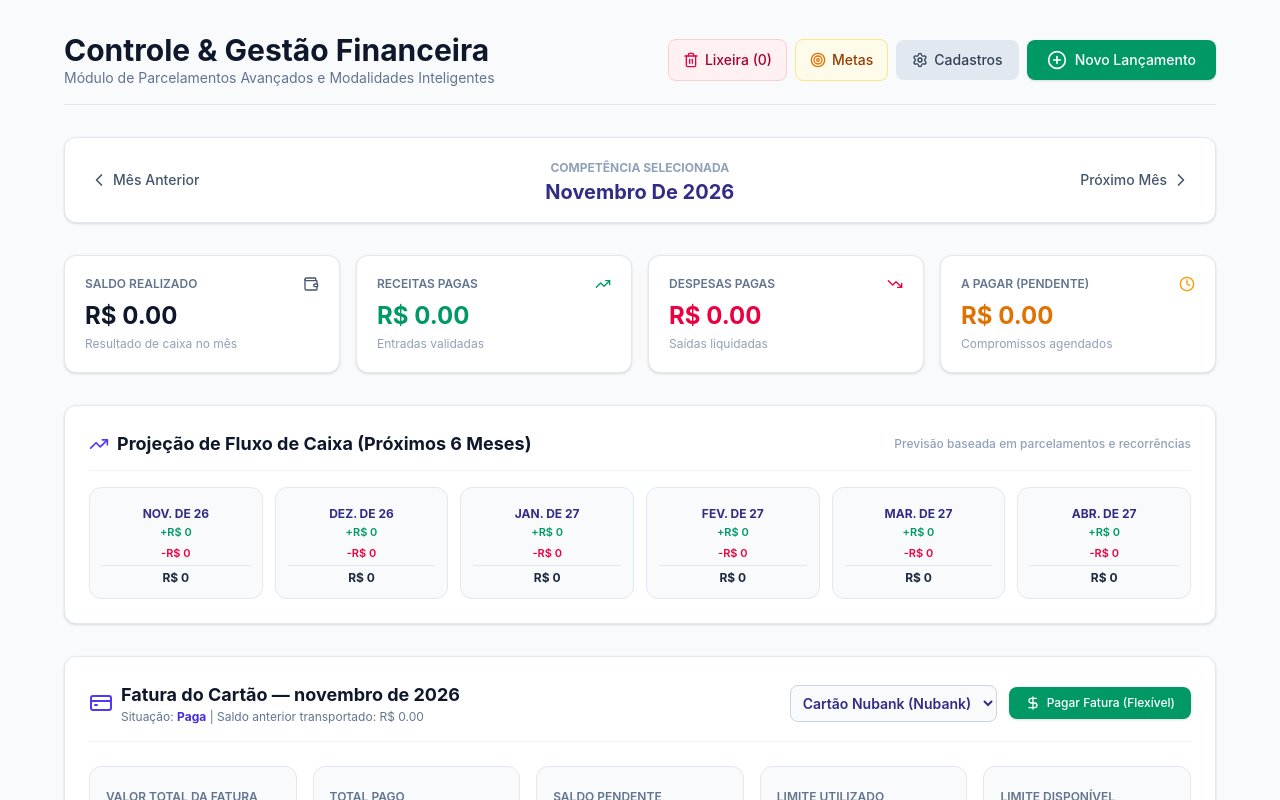
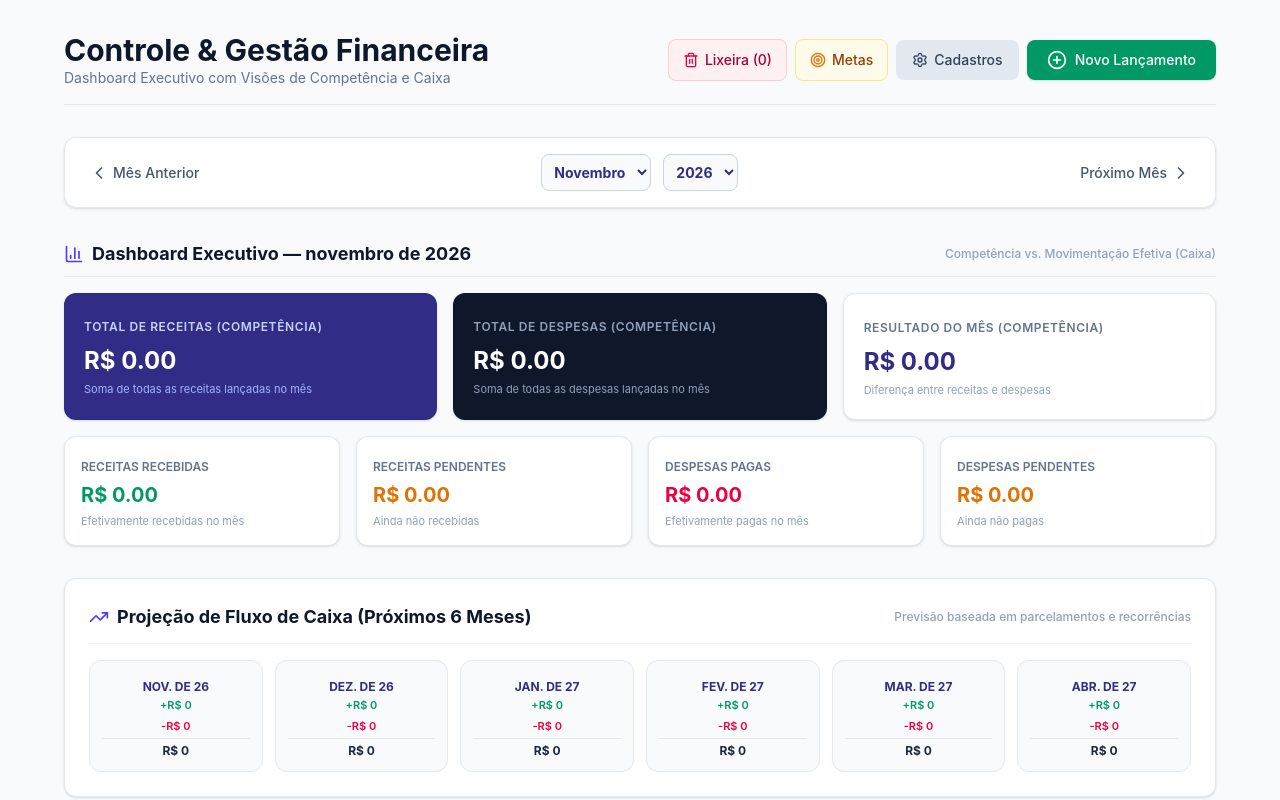
Before and after one commit to fernandesjunior1989-ctrl/Controle-e-Gestao-Financeira, a React (Vite) app: page / in a window 1280 px wide. Shown: the top 800 px of the page. Built offline with nearby package versions, Linux system fonts and the light colour scheme.

Commit message:
Implementa dashboard executivo com totalizadores por competencia e regime de caixa

```diff
--- a/src/App.tsx
+++ b/src/App.tsx
@@ -1,7 +1,7 @@
 import { useState, useEffect } from 'react';
 import {
-  Wallet, TrendingUp, TrendingDown, PlusCircle, Trash2, X, Save,
-  AlertTriangle, Filter, CheckCircle2, Clock, Building2, CreditCard, Settings, Repeat, Layers, ChevronLeft, ChevronRight, Target, TrendingUp as TrendUp, Download, Trash, RotateCcw, CheckSquare, Square, Edit3, DollarSign, ArrowRightLeft
+  Wallet, PlusCircle, Trash2, X, Save,
+  AlertTriangle, Filter, CheckCircle2, Clock, Building2, CreditCard, Settings, Repeat, Layers, ChevronLeft, ChevronRight, Target, TrendingUp as TrendUp, Download, Trash, RotateCcw, CheckSquare, Square, Edit3, DollarSign, ArrowRightLeft, BarChart3
 } from 'lucide-react';
 
 interface CreditCardAccount {
@@ -202,6 +202,16 @@ export default function App() {
     setCurrentDate(new Date(currentDate.getFullYear(), currentDate.getMonth() + 1, 1));
   };
 
+  const handleYearChange = (e: React.ChangeEvent<HTMLSelectElement>) => {
+    const newYear = parseInt(e.target.value);
+    setCurrentDate(new Date(newYear, currentDate.getMonth(), 1));
+  };
+
+  const handleMonthChange = (e: React.ChangeEvent<HTMLSelectElement>) => {
+    const newMonth = parseInt(e.target.value);
+    setCurrentDate(new Date(currentDate.getFullYear(), newMonth, 1));
+  };
+
   const currentYear = currentDate.getFullYear();
   const currentMonth = currentDate.getMonth();
   const monthKey = `${currentYear}-${String(currentMonth + 1).padStart(2, '0')}`;
@@ -215,17 +225,30 @@ export default function App() {
     return targetDate.getFullYear() === currentYear && targetDate.getMonth() === currentMonth;
   });
 
-  const incomeRealized = monthTransactions
+  // TOTALIZADORES DO DASHBOARD (REGRA 11)
+  const totalReceitasCompetencia = monthTransactions
+    .filter(t => t.type === 'income')
+    .reduce((acc, t) => acc + t.amount, 0);
+
+  const totalDespesasCompetencia = monthTransactions
+    .filter(t => t.type === 'expense')
+    .reduce((acc, t) => acc + t.amount, 0);
+
+  const resultadoMesCompetencia = totalReceitasCompetencia - totalDespesasCompetencia;
+
+  const receitasRecebidas = monthTransactions
     .filter(t => t.type === 'income' && t.status === 'paid')
     .reduce((acc, t) => acc + t.amount, 0);
 
-  const expenseRealized = monthTransactions
+  const receitasPendentes = monthTransactions
+    .filter(t => t.type === 'income' && t.status === 'pending')
+    .reduce((acc, t) => acc + t.amount, 0);
+
+  const despesasPagas = monthTransactions
     .filter(t => t.type === 'expense' && t.status === 'paid')
     .reduce((acc, t) => acc + t.amount, 0);
 
-  const totalRealized = incomeRealized - expenseRealized;
-
-  const totalPendingExpense = monthTransactions
+  const despesasPendentes = monthTransactions
     .filter(t => t.type === 'expense' && t.status === 'pending')
     .reduce((acc, t) => acc + t.amount, 0);
 
@@ -386,7 +409,6 @@ export default function App() {
     return targetDueDate.toISOString().split('T')[0];
   };
 
-  // ADIÇÃO DE LANÇAMENTO COM SUPORTE ÀS DUAS MODALIDADES DE PARCELAMENTO (REGRA 10)
   const handleAddTransaction = (e: React.FormEvent) => {
     e.preventDefault();
     if (!description || !amount) return;
@@ -404,7 +426,6 @@ export default function App() {
       const totalParts = parseInt(installmentsCount);
 
       if (installmentModeType === 'divide') {
-        // Modalidade 1: Divide o valor total pelas parcelas (ajustando centavos na última parcela)
         const exactPartVal = baseAmount / totalParts;
         let accumulated = 0;
 
@@ -443,7 +464,6 @@ export default function App() {
           newTransactionsList.unshift(installmentTransaction);
         }
       } else {
-        // Modalidade 2: Repete o valor informado em cada parcela
         for (let i = 1; i <= totalParts; i++) {
           let dueDate = purchaseDate;
           if (selectedCard) {
@@ -726,7 +746,7 @@ export default function App() {
         <header className="flex flex-col sm:flex-row justify-between sm:items-center gap-4 border-b pb-4 border-slate-200">
           <div>
             <h1 className="text-2xl md:text-3xl font-bold text-slate-900">Controle & Gestão Financeira</h1>
-            <p className="text-sm text-slate-500">Módulo de Parcelamentos Avançados e Modalidades Inteligentes</p>
+            <p className="text-sm text-slate-500">Dashboard Executivo com Visões de Competência e Caixa</p>
           </div>
           <div className="flex flex-wrap items-center gap-2">
             <button
@@ -760,8 +780,8 @@ export default function App() {
           </div>
         </header>
 
-        {/* Competência */}
-        <div className="bg-white p-4 rounded-xl border border-slate-200 shadow-sm flex items-center justify-between">
+        {/* Competência & Filtro de Mês/Ano (Regra 11) */}
+        <div className="bg-white p-4 rounded-xl border border-slate-200 shadow-sm flex flex-col sm:flex-row items-center justify-between gap-4">
           <button
             onClick={handlePrevMonth}
             className="flex items-center gap-1 text-slate-600 hover:text-slate-900 p-2 rounded-lg hover:bg-slate-100 transition cursor-pointer font-medium text-sm"
@@ -770,9 +790,28 @@ export default function App() {
             <span>Mês Anterior</span>
           </button>
 
-          <div className="text-center">
-            <span className="text-xs uppercase font-bold text-slate-400">Competência Selecionada</span>
-            <h2 className="text-xl font-bold text-indigo-900 capitalize">{monthName}</h2>
+          <div className="flex items-center gap-3">
+            <select
+              value={currentMonth}
+              onChange={handleMonthChange}
+              className="border border-slate-300 rounded-lg text-sm p-2 bg-slate-50 font-bold text-indigo-900 capitalize cursor-pointer"
+            >
+              {Array.from({ length: 12 }, (_, i) => {
+                const d = new Date(2026, i, 1);
+                const name = d.toLocaleString('pt-BR', { month: 'long' });
+                return <option key={i} value={i}>{name}</option>;
+              })}
+            </select>
+
+            <select
+              value={currentYear}
+              onChange={handleYearChange}
+              className="border border-slate-300 rounded-lg text-sm p-2 bg-slate-50 font-bold text-indigo-900 cursor-pointer"
+            >
+              {[2024, 2025, 2026, 2027, 2028, 2029, 2030].map(y => (
+                <option key={y} value={y}>{y}</option>
+              ))}
+            </select>
           </div>
 
           <button
@@ -784,50 +823,64 @@ export default function App() {
           </button>
         </div>
 
-        {/* Resumo */}
-        <section className="grid grid-cols-1 md:grid-cols-4 gap-4">
-          <div className="bg-white p-5 rounded-xl border border-slate-200 shadow-sm">
-            <div className="flex justify-between items-center text-slate-500 text-xs font-semibold uppercase">
-              <span>Saldo Realizado</span>
-              <Wallet className="w-4 h-4 text-slate-600" />
-            </div>
-            <h2 className={`text-2xl font-bold mt-2 ${totalRealized >= 0 ? 'text-slate-900' : 'text-rose-600'}`}>
-              R$ {totalRealized.toFixed(2)}
-            </h2>
-            <p className="text-xs text-slate-400 mt-1">Resultado de caixa no mês</p>
+        {/* DASHBOARD – TOTALIZADORES MENSAIS POR COMPETÊNCIA (REGRA 11) */}
+        <section className="space-y-4">
+          <div className="flex items-center justify-between border-b border-slate-200 pb-2">
+            <h3 className="text-lg font-bold text-slate-900 flex items-center gap-2">
+              <BarChart3 className="w-5 h-5 text-indigo-600" />
+              Dashboard Executivo — {monthName}
+            </h3>
+            <span className="text-xs text-slate-400 font-medium">Competência vs. Movimentação Efetiva (Caixa)</span>
           </div>
 
-          <div className="bg-white p-5 rounded-xl border border-slate-200 shadow-sm">
-            <div className="flex justify-between items-center text-slate-500 text-xs font-semibold uppercase">
-              <span>Receitas Pagas</span>
-              <TrendingUp className="w-4 h-4 text-emerald-600" />
-            </div>
-            <h2 className="text-2xl font-bold text-emerald-600 mt-2">
-              R$ {incomeRealized.toFixed(2)}
-            </h2>
-            <p className="text-xs text-slate-400 mt-1">Entradas validadas</p>
+          {/* Visão de Competência (Planejamento) */}
+          <div className="grid grid-cols-1 md:grid-cols-3 gap-4">
+            <div className="bg-indigo-900 text-white p-5 rounded-xl shadow-sm">
+              <span className="text-xs uppercase font-semibold text-indigo-200 tracking-wider">Total de Receitas (Competência)</span>
+              <h2 className="text-2xl font-bold mt-2">R$ {totalReceitasCompetencia.toFixed(2)}</h2>
+              <p className="text-[11px] text-indigo-300 mt-1">Soma de todas as receitas lançadas no mês</p>
+            </div>
+
+            <div className="bg-slate-900 text-white p-5 rounded-xl shadow-sm">
+              <span className="text-xs uppercase font-semibold text-slate-400 tracking-wider">Total de Despesas (Competência)</span>
+              <h2 className="text-2xl font-bold mt-2">R$ {totalDespesasCompetencia.toFixed(2)}</h2>
+              <p className="text-[11px] text-slate-400 mt-1">Soma de todas as despesas lançadas no mês</p>
+            </div>
+
+            <div className="bg-white p-5 rounded-xl border border-slate-200 shadow-sm">
+              <span className="text-xs uppercase font-semibold text-slate-500 tracking-wider">Resultado do Mês (Competência)</span>
+              <h2 className={`text-2xl font-bold mt-2 ${resultadoMesCompetencia >= 0 ? 'text-indigo-900' : 'text-rose-600'}`}>
+                R$ {resultadoMesCompetencia.toFixed(2)}
+              </h2>
+              <p className="text-[11px] text-slate-400 mt-1">Diferença entre receitas e despesas</p>
+            </div>
           </div>
 
-          <div className="bg-white p-5 rounded-xl border border-slate-200 shadow-sm">
-            <div className="flex justify-between items-center text-slate-500 text-xs font-semibold uppercase">
-              <span>Despesas Pagas</span>
-              <TrendingDown className="w-4 h-4 text-rose-600" />
-            </div>
-            <h2 className="text-2xl font-bold text-rose-600 mt-2">
-              R$ {expenseRealized.toFixed(2)}
-            </h2>
-            <p className="text-xs text-slate-400 mt-1">Saídas liquidadas</p>
-          </div>
-
-          <div className="bg-white p-5 rounded-xl border border-slate-200 shadow-sm">
-            <div className="flex justify-between items-center text-slate-500 text-xs font-semibold uppercase">
-              <span>A Pagar (Pendente)</span>
-              <Clock className="w-4 h-4 text-amber-500" />
-            </div>
-            <h2 className="text-2xl font-bold text-amber-600 mt-2">
-              R$ {totalPendingExpense.toFixed(2)}
-            </h2>
-            <p className="text-xs text-slate-400 mt-1">Compromissos agendados</p>
+          {/* Visão de Caixa / Movimentação Efetiva */}
+          <div className="grid grid-cols-1 sm:grid-cols-2 md:grid-cols-4 gap-4">
+            <div className="bg-white p-4 rounded-xl border border-slate-200 shadow-sm">
+              <span className="text-xs font-semibold uppercase text-slate-500">Receitas Recebidas</span>
+              <h2 className="text-xl font-bold text-emerald-600 mt-1">R$ {receitasRecebidas.toFixed(2)}</h2>
+              <p className="text-[11px] text-slate-400 mt-1">Efetivamente recebidas no mês</p>
+            </div>
+
+            <div className="bg-white p-4 rounded-xl border border-slate-200 shadow-sm">
+              <span className="text-xs font-semibold uppercase text-slate-500">Receitas Pendentes</span>
+              <h2 className="text-xl font-bold text-amber-600 mt-1">R$ {receitasPendentes.toFixed(2)}</h2>
+              <p className="text-[11px] text-slate-400 mt-1">Ainda não recebidas</p>
+            </div>
+
+            <div className="bg-white p-4 rounded-xl border border-slate-200 shadow-sm">
+              <span className="text-xs font-semibold uppercase text-slate-500">Despesas Pagas</span>
+              <h2 className="text-xl font-bold text-rose-600 mt-1">R$ {despesasPagas.toFixed(2)}</h2>
+              <p className="text-[11px] text-slate-400 mt-1">Efetivamente pagas no mês</p>
+            </div>
+
+            <div className="bg-white p-4 rounded-xl border border-slate-200 shadow-sm">
+              <span className="text-xs font-semibold uppercase text-slate-500">Despesas Pendentes</span>
+              <h2 className="text-xl font-bold text-amber-600 mt-1">R$ {despesasPendentes.toFixed(2)}</h2>
+              <p className="text-[11px] text-slate-400 mt-1">Ainda não pagas</p>
+            </div>
           </div>
         </section>
 
@@ -1749,7 +1802,7 @@ export default function App() {
         </div>
       )}
 
-      {/* MODAL DE NOVO LANÇAMENTO COM AS 2 MODALIDADES DE PARCELAMENTO (REGRA 10) */}
+      {/* MODAL DE NOVO LANÇAMENTO */}
       {isModalOpen && (
         <div className="fixed inset-0 bg-slate-900/40 backdrop-blur-sm flex items-center justify-center p-4 z-50">
           <div className="bg-white rounded-xl shadow-xl max-w-lg w-full p-6 space-y-5 relative border border-slate-200 max-h-[90vh] overflow-y-auto">
```
